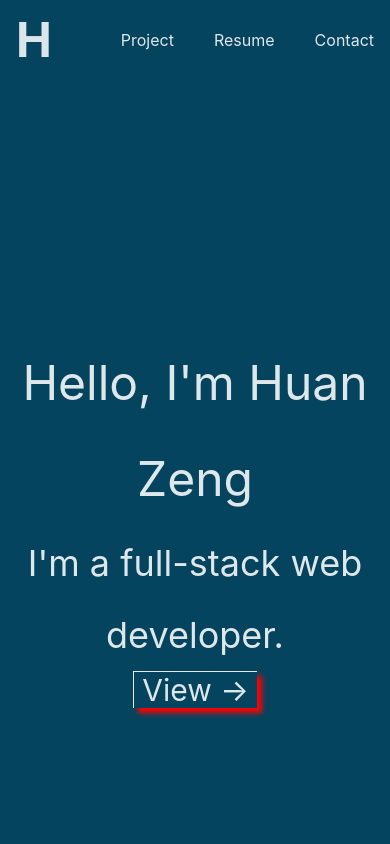
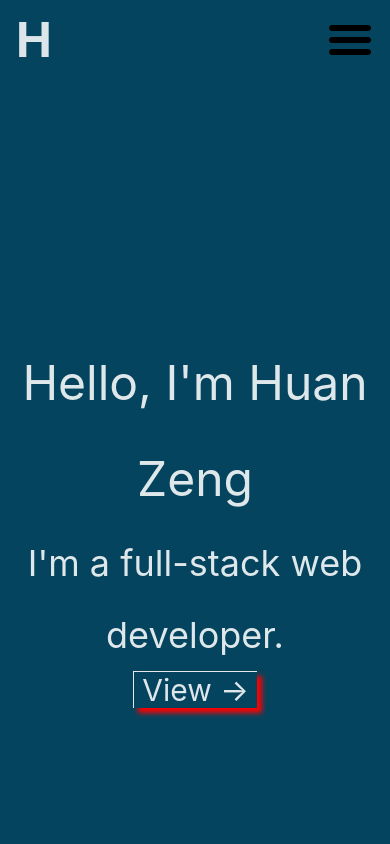
Before and after one commit to huan00/portfolio_oct_2023, a React (Vite) app: page / in a window 390 px wide. Shown: the top 844 px of the page. Built offline with nearby package versions, Linux system fonts and the light colour scheme.

Commit message:
create mobile menu

```diff
--- a/src/pages/Home.tsx
+++ b/src/pages/Home.tsx
@@ -1,13 +1,15 @@
-import { useRef } from 'react'
+import { useRef, useState } from 'react'
 import About from './About'
 import Works from './Works'
 import Contact from './Contact'
+import menuIcon from '../assets/menu.png'
 
 const Home = () => {
   const viewRef = useRef<HTMLParagraphElement>(null)
   const aboutRef = useRef<HTMLDivElement>(null)
   const contactRef = useRef<HTMLDivElement>(null)
   const projectRef = useRef<HTMLDivElement>(null)
+  const [showMenu, setShowMenu] = useState<boolean>(false)
 
   // console.log(viewRef.current)
   const buttonAnimation = () => {
@@ -33,12 +35,27 @@ const Home = () => {
     }
   }
 
+  const renderMenu = () => {
+    setShowMenu((prev) => !prev)
+  }
+
   return (
-    <>
+    <div>
       <div className="flex flex-col w-screen h-screen bg-[#05445E] p-4">
-        <nav className="flex justify-between items-center">
-          <div className="font-bold text-5xl animate-pulse">H</div>
-          <div className="flex list-none">
+        <nav className="flex h-12 justify-between items-center relative">
+          <div className="w-full h-full flex  md:justify-start font-bold text-5xl animate-pulse">
+            <p>H</p>
+          </div>
+          <div className="h-full flex items-end flex-col sm:items-center sm:just">
+            <div className="sm:hidden w-12 h-12" onClick={renderMenu}>
+              <img src={menuIcon} alt="" className="w-12 h-12" />
+            </div>
+            <div
+              className={`${
+                showMenu ? 'flex' : 'hidden'
+              } flex-col bg-[black] opacity-50  right-0 -bottom-[140%] px-4 py-6 gap-4 rounded-2xl
+                          sm:right-0 sm:bottom-0 sm:relative sm:flex sm:flex-row sm:px-0 sm:py-0 sm:gap-0 sm:justify-center sm:bg-opacity-0 list-none`}
+            >
               <li
                 className="ml-10 cursor-pointer"
                 onClick={() => scrollToContact(projectRef)}
@@ -52,6 +69,7 @@ const Home = () => {
               >
                 Contact
               </li>
+            </div>
           </div>
         </nav>
         <div className="flex flex-col items-center relative top-1/3 self-center text-center">
@@ -77,7 +95,7 @@ const Home = () => {
       />
       <Works proRef={projectRef} />
       <Contact contactRef={contactRef} />
-    </>
+    </div>
   )
 }
 
```
Also changed, not shown: src/assets/menu.png (added). Lines whose indentation alone changed are shown as unchanged.
